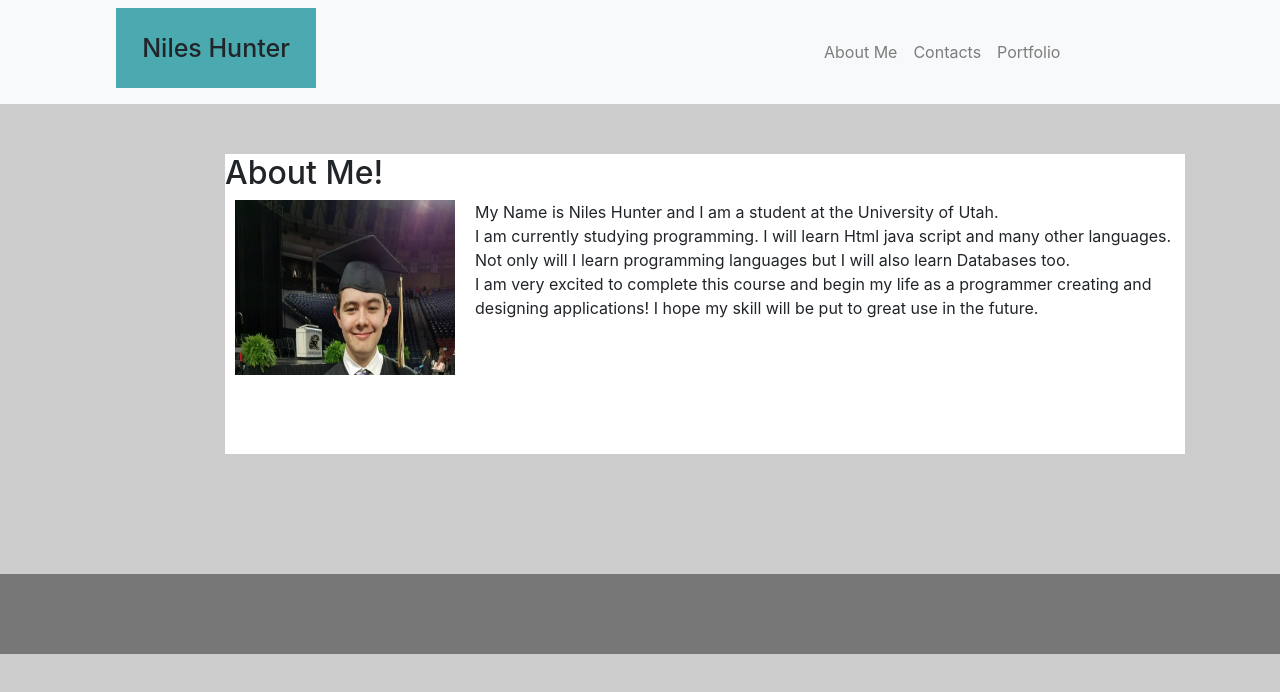
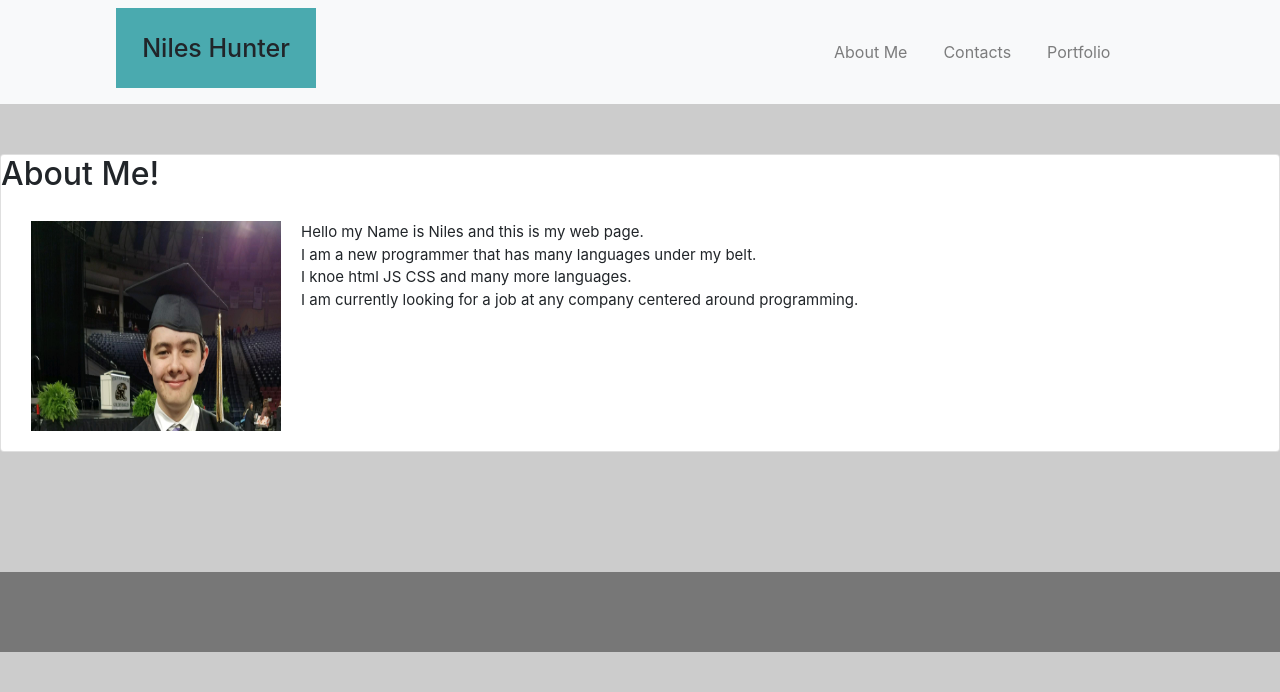
Before and after one commit to NXDH927/Homework-2, a plain HTML site: page index.html in a window 1280 px wide. Drawn offline with nearby package versions, Linux system fonts and the light colour scheme.

Commit message:
Homework Update

```diff
--- a/assets/CSS/style.css
+++ b/assets/CSS/style.css
@@ -2,6 +2,12 @@ img{
 
 height: 175px;
 width: 220px;
+
+}
+
+.nav{
+
+
 
 }
 
@@ -36,6 +42,8 @@ body{
     background-color: white;
     float: left;
     margin-left: 10px;
+    height: 210px;
+    width: 250px;
 
 }
 
@@ -44,6 +52,7 @@ p{
     float: left;
     margin-left: 20px;
     background-color: white;
+    font-size: 15px;
 
 }
 
@@ -54,6 +63,12 @@ footer{
     margin-top: 120px;
     width: 100%;
     height: 80px;
+
+}
+
+a{
+
+    margin: 10px;
 
 }
 
@@ -78,3 +93,15 @@ margin:10px;
     width: 960px;
     height: 440px;
 }
+
+.card{
+
+align-content: center;
+margin-left: auto;
+margin-right: auto;
+margin-top: 50px;
+margin-bottom: auto;
+background-color: white;
+
+
+}
--- a/index.html
+++ b/index.html
@@ -14,8 +14,8 @@
 
         <nav class="navbar navbar-expand-sm navbar-light bg-light">
             <h1 class="Name">Niles Hunter</h1>
-            <div class="collapse navbar-collapse" id="collapsibleNavId">
-                <ul class="navbar-nav mr-auto mt-2 mt-lg-0">
+
+                <ul class="navbar-nav">
                     <ul class="nav">
                         <li class="nav-item">
                           <a class="nav-link" href="index.html">About Me</a>
@@ -34,22 +34,21 @@
 
     </header>
 
-    <div class="Maincontent">
 
-        <h2>
-            About Me!
-        </h2>
 
+<div class="card">
+    <h2>
+        About Me!
+    </h2>
+  <div class="card-body">
+    <blockquote class="blockquote">
         <img class="Myimage" src="./assets/images/Me.jpg" alt="Niles Hunter">
+      <p>Hello my Name is Niles and this is my web page.<br> I am a new programmer that has many languages under my belt.<br> I knoe html JS CSS and many more languages. <br>I am currently looking for a job at any company centered around programming.</p>
 
-        <p>
-            My Name is Niles Hunter and I am a student at the University of Utah.<br> I am currently studying programming.
-            I will  learn Html java script and many other languages. <br> Not only will I learn programming languages but I will also learn Databases too.<br>
-            I am very excited to complete this course and begin my life as a programmer creating and <br>designing applications!
-            I hope my skill will be put to great use in the future.
-        </p>
+    </blockquote>
+  </div>
+</div>
 
-    </div>
 
 <div>
 
```
Also changed, not shown: contact.html (+7 -8 lines), portfolio.html (+8 -9 lines).
